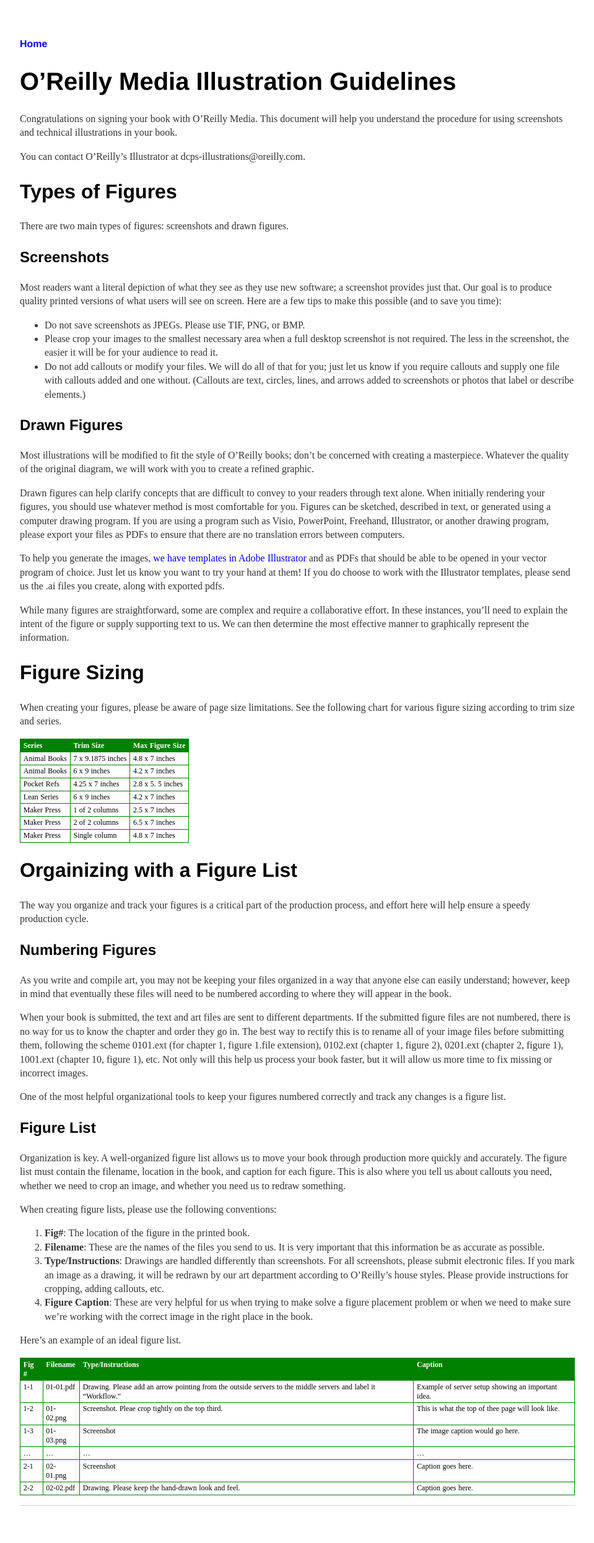
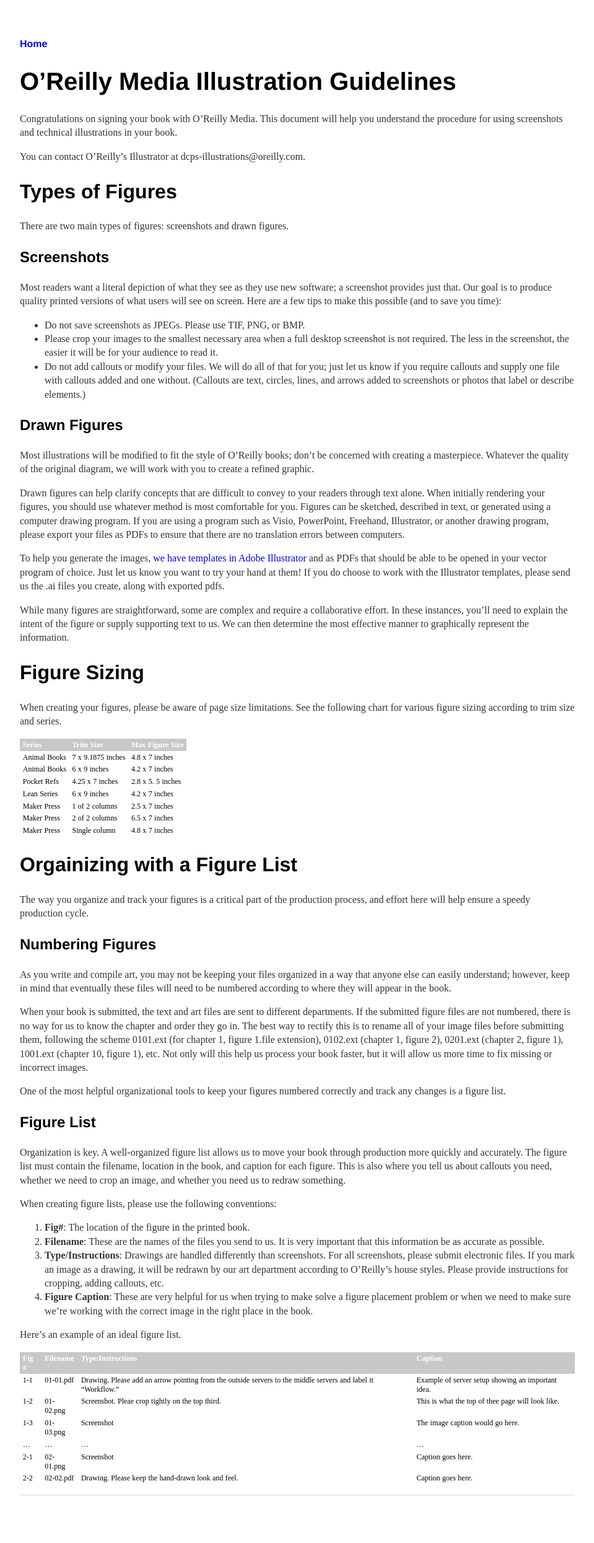
Before and after one commit to oreillymedia/production-resources, a Jekyll site: the page built from illustrations/index.md, in a window 1280 px wide. Shown: the whole page at 62% size, without its empty margins (160-1119 px from the left). Built offline with Jekyll 4.4.1, drawn with Linux system fonts in a browser that asks for light colours.

Commit message:
Update main.css

```diff
--- a/css/main.css
+++ b/css/main.css
@@ -100,10 +100,10 @@
 }
 
 table, td, th {
-    border: 1px solid green;
+    border: 1px #C8C8C8;
 }
 
 th {
-    background-color: green;
+    background-color: #C8C8C8;
     color: white;
 }
```
